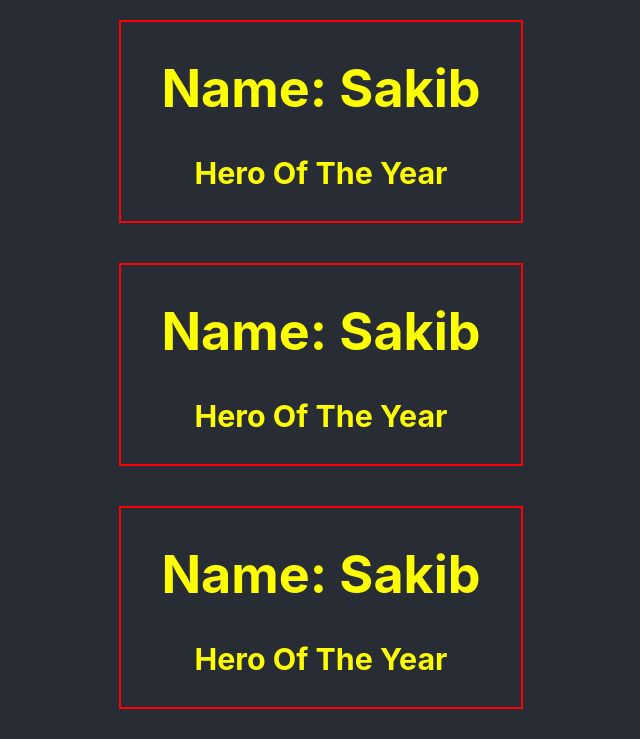
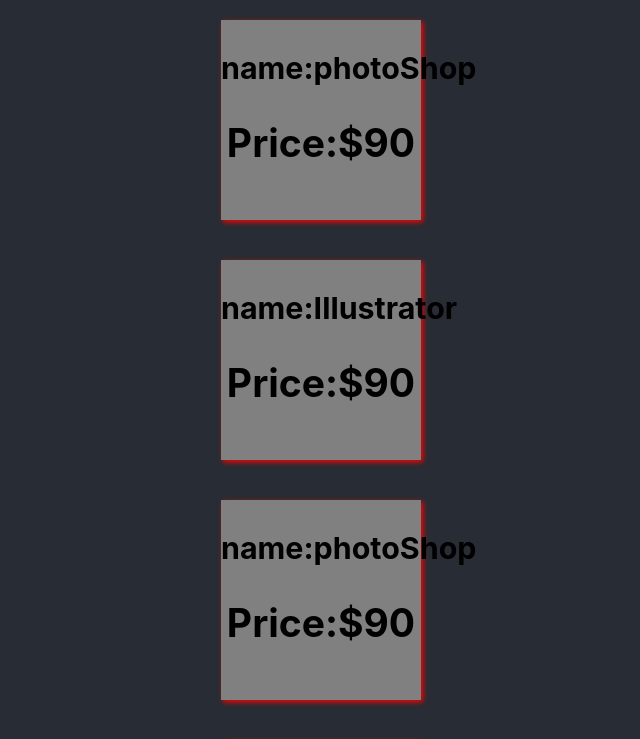
Before and after one commit to tania-developer/react-core-concenpt, a React (Create React App) app: page / in a window 1280 px wide. Shown: the top 739 px of the page, without its empty margins (319-959 px from the left). Built offline with nearby package versions, Linux system fonts and the light colour scheme.

Commit message:
dynamically call object

```diff
--- a/src/App.js
+++ b/src/App.js
@@ -3,34 +3,49 @@
 import { getByPlaceholderText } from '@testing-library/react';
 
 function App() {
+  const products = [
+    {name:'photoShop', price:'$90'},
+    {name:'Illustrator', price:'$90'},
+    {name:'photoShop', price:'$90'},
+    {name:'photoShop', price:'$90'},
+    {name:'photoShop', price:'$90'}
+  ]
   return (
     <div className="App">
       <header className="App-header">
+        {
+          products.map(pd => <Product prod={pd}></Product>)
+        }
+        {/* <Person name='Sakib'></Person>
         <Person name='Sakib'></Person>
         <Person name='Sakib'></Person>
         <Person name='Sakib'></Person>
-        <Person name='Sakib'></Person>
-        <Person name='Sakib'></Person>
+        <Person name='Sakib'></Person> */}
       </header>
     </div>
   );
 }
 
-function Person(pros) {
-  const personStyle={
-    border:'2px solid red',
-    margin:'20px',
-    width: '400px',
-    color: 'yellow'
+function Product(props) {
+  console.log(props);
+  const productStyle={
+    width:'200px',
+    height:'200px',
+    backgroundColor:'gray',
+    boxShadow:'2px 2px 5px red',
+    color:'black',
+    margin:'20px'
   }
+  const {name,price} = props.prod;
+  console.log(name,price);
   return(
-    <div style={personStyle}>
-      <h1>Name: {pros.name}</h1>
-      <h3>Hero Of The Year</h3>
+    <div style={productStyle}>
+      <h3>name:{name}</h3>
+      <h2>Price:{price}</h2>
     </div>
   )
 
-
 }
 
+
 export default App;
```
